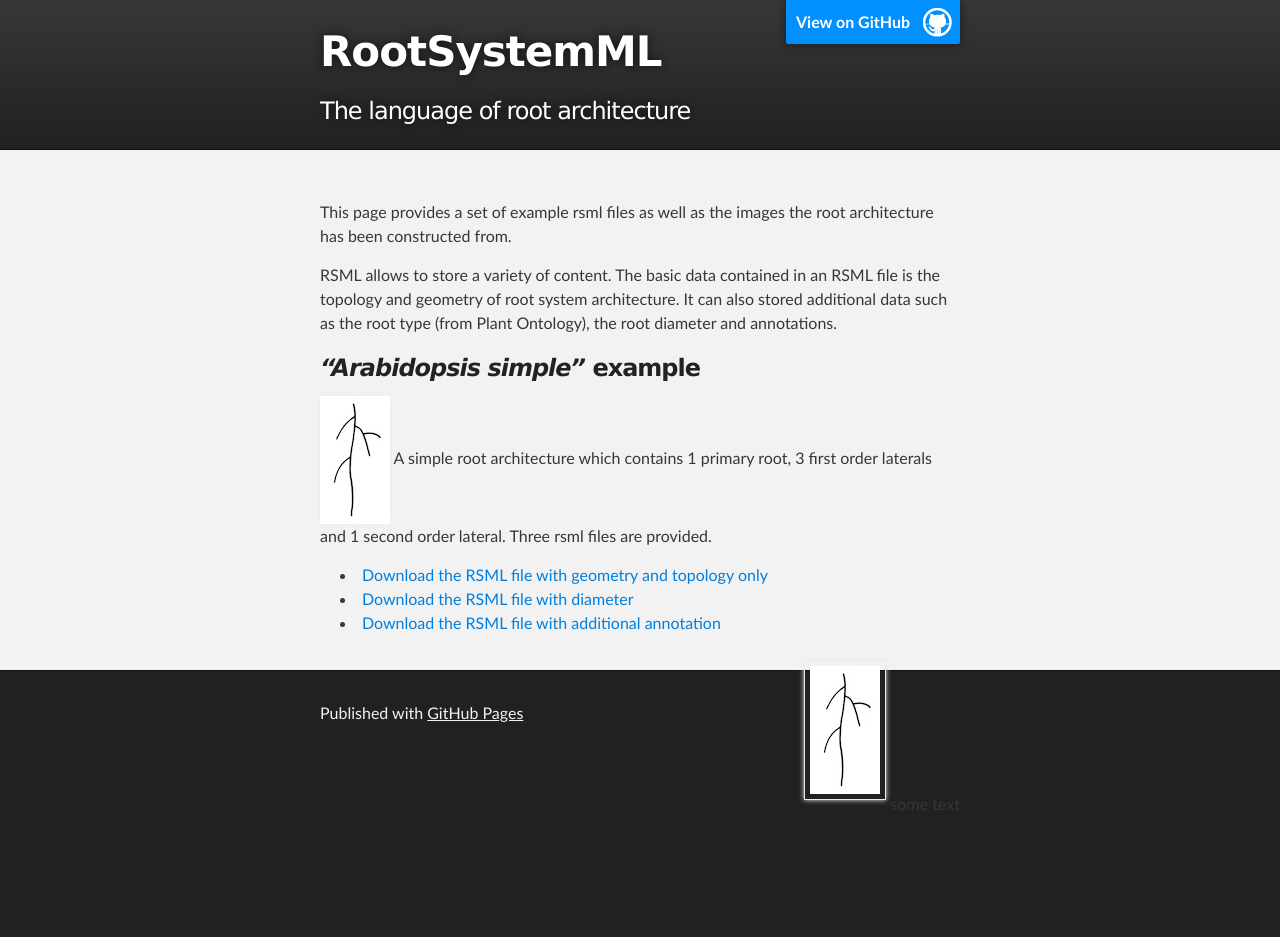
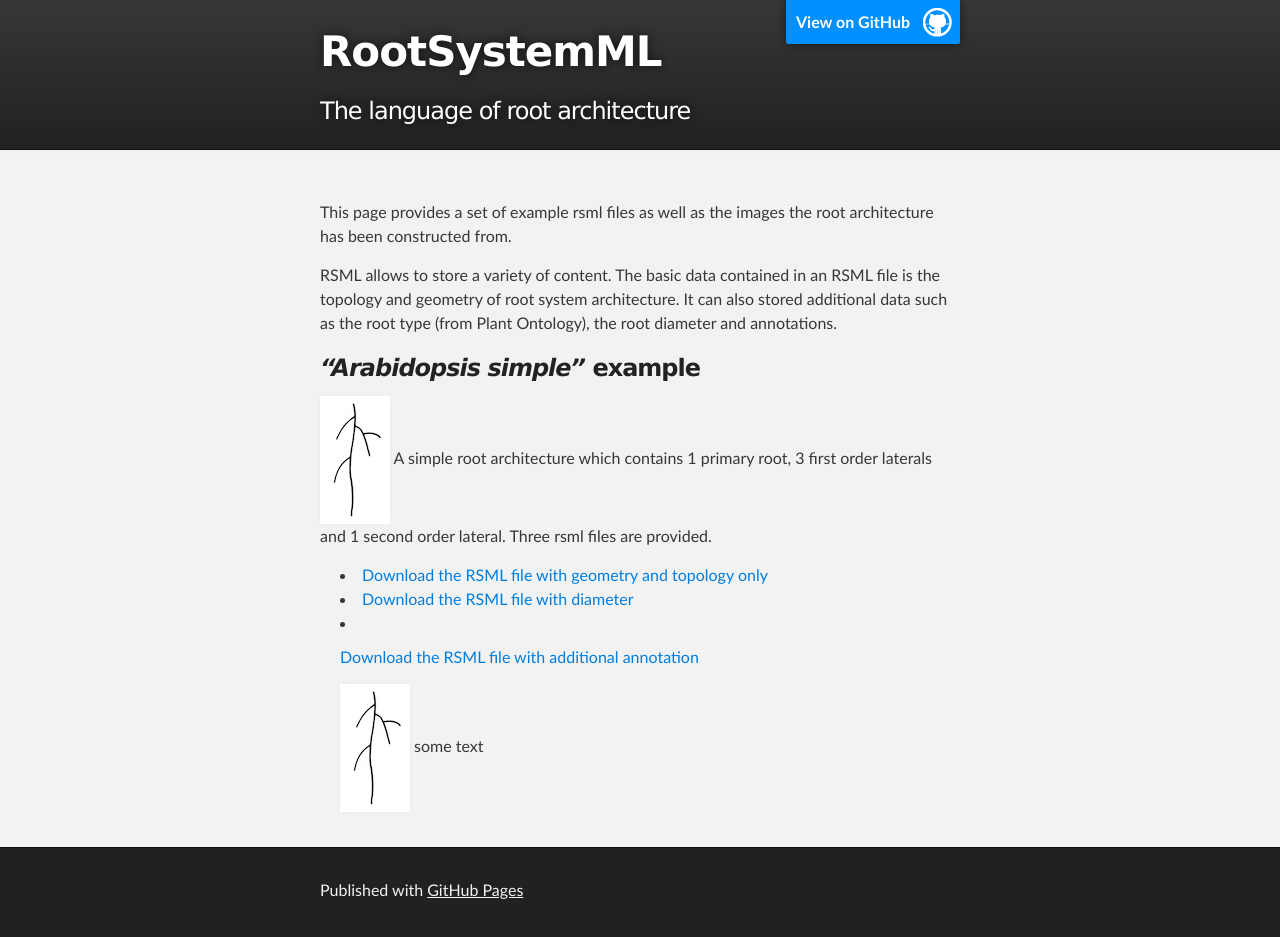
Before and after one commit to RootSystemML/RootSystemML.github.io, a Jekyll site: the page built from examples.md, in a window 1280 px wide. Built offline with Jekyll 4.4.1, drawn with Linux system fonts in a browser that asks for light colours; before the commit the page ends 900 px from its top, so only the background shows below that.

Commit message:
examples test image float

```diff
--- a/examples.md
+++ b/examples.md
@@ -17,9 +17,7 @@ A simple root architecture which contains 1 primary root, 3 first order laterals
   - [Download the RSML file with diameter](images/examples/arabidopsis_simple_annotation.rsml)
   - [Download the RSML file with additional annotation](images/examples/arabidopsis_simple_annotation.rsml)
 
-<div style="float: right">
     <a href="images/examples/arabidopsis_simple.tif">
     <img src="images/examples/arabidopsis_simple_tb.jpg" alt="arabidopsis-simple" title="Title"/>
     </a>
     some text
-</div>
```
